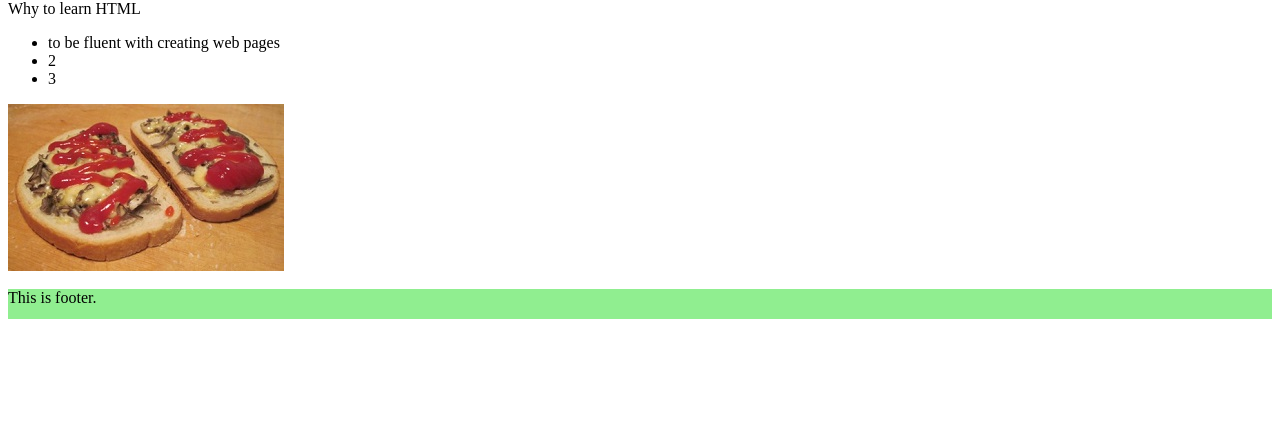
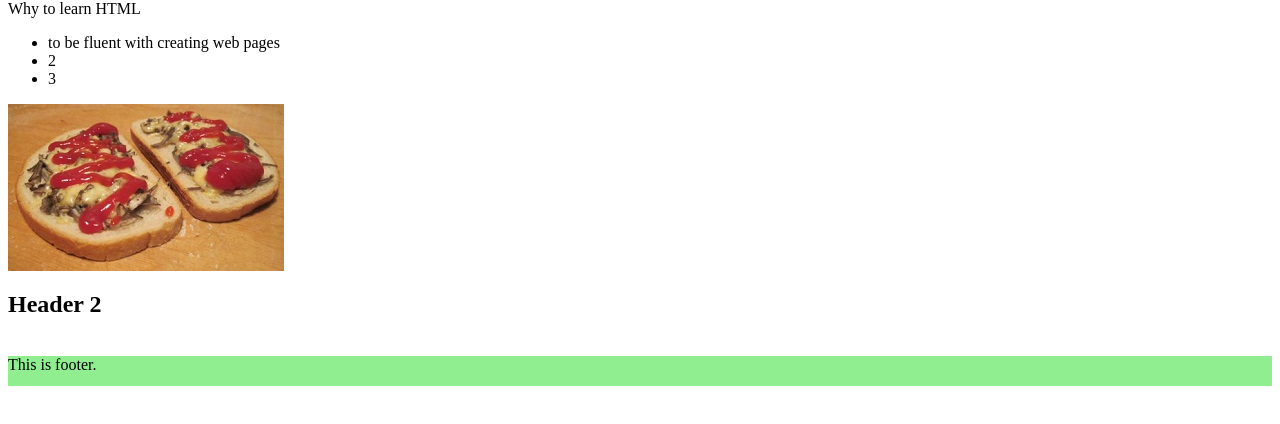
Before and after one commit to informatyczka/Lesson1, a plain HTML site: page index.html in a window 1280 px wide. Shown: the part 66-490 px from the top of the page. Drawn offline with Linux system fonts and the light colour scheme.

Commit message:
New h2 in index.html

```diff
--- a/index.html
+++ b/index.html
@@ -31,6 +31,9 @@
   <div>
     <img src="./img/zapiekanki.jpg">
   </div>
+  <div>
+    <h2>Header 2</h2>
+  </div>
   <br>
 
 
```
